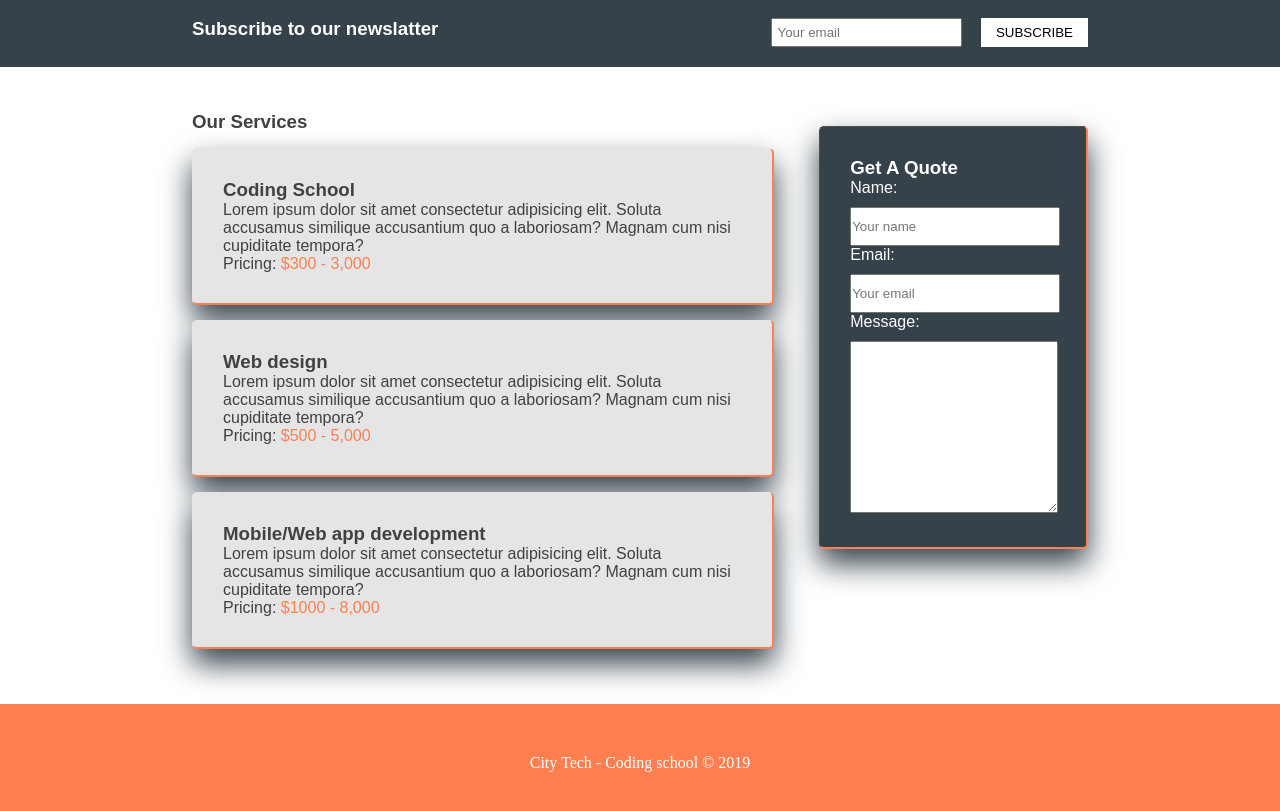
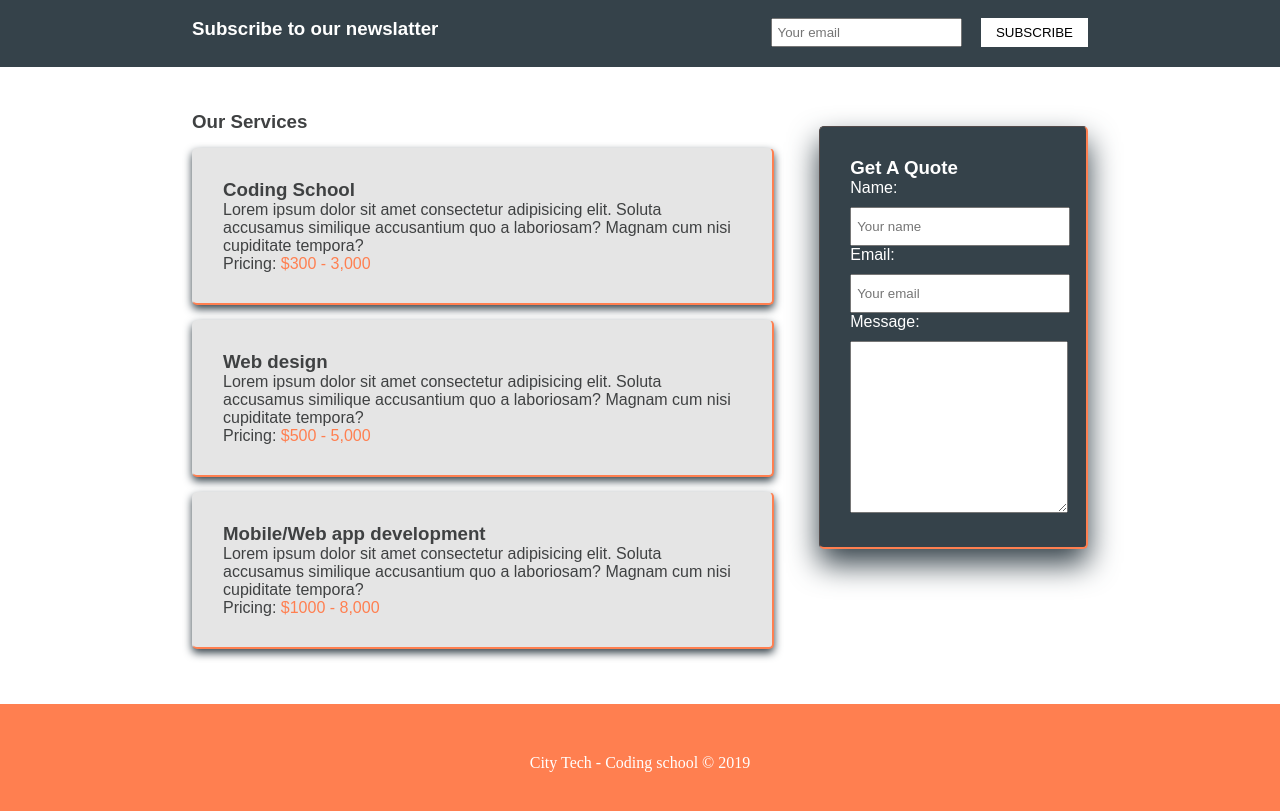
Before and after one commit to farrukhrakhimoff/CodingSchool_landing-page, a plain HTML site: page services.html in a window 1280 px wide. Shown: the part 73-884 px from the top of the page. Drawn offline with Linux system fonts and the light colour scheme.

Commit message:
second commit

```diff
--- a/css/style.css
+++ b/css/style.css
@@ -77,6 +77,11 @@ padding: 7px 15px;
 border: none;
 background-color: #fff;
 margin-left: 15px;
+cursor: pointer;
+transition: all .2s;
+}
+#newslatter .btn:hover{
+    transform: scale(.9);
 }
 #courses{
     padding: 30px 0;
@@ -130,7 +135,7 @@ margin-left: 15px;
     border: 1px solid #e5e5e5;
     border-bottom: 2px solid coral;
     border-right: 2px solid coral;
-    box-shadow: 0 15px 30px #35424a;
+    box-shadow: 0 4px 8px #35424a;
     border-radius: 5px;
 }
 .service-box--dark{
@@ -149,7 +154,7 @@ label{
 }
 .form-input,textarea{
     width: 100%;
-    padding: 10px 0;
+    padding: 10px 5px;
 }
 .clr{
     clear: both;
```
